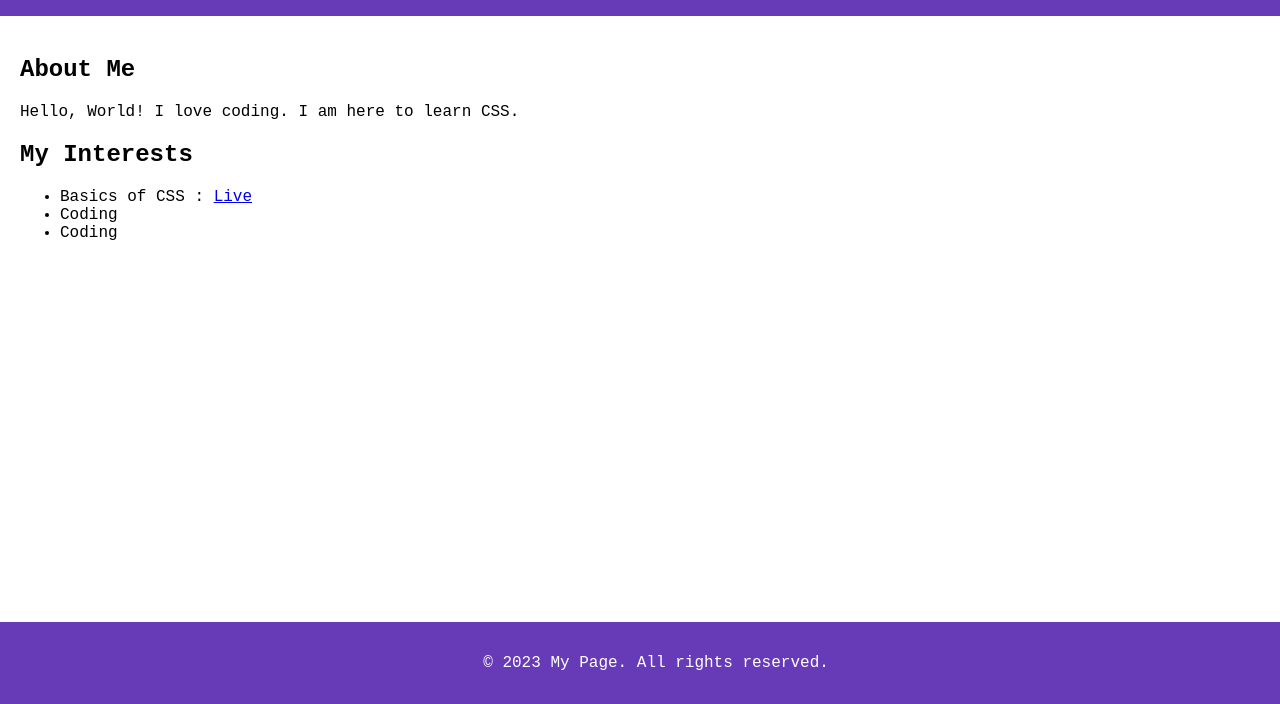
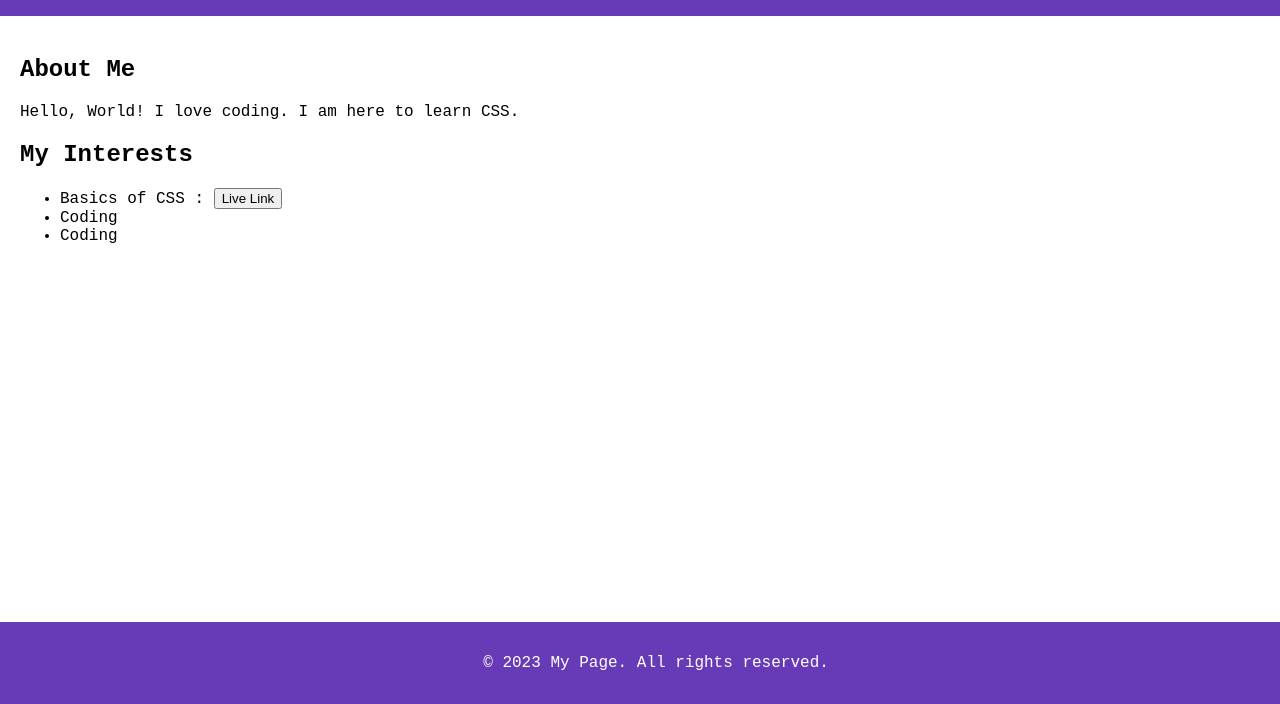
Before and after one commit to Pratik33/Web, a plain HTML site: page CSS/LectureOne.html in a window 1280 px wide. Shown: the part 96-800 px from the top of the page. Drawn offline with Linux system fonts and the light colour scheme.

Commit message:
html updated

```diff
--- a/CSS/LectureOne.html
+++ b/CSS/LectureOne.html
@@ -53,7 +53,7 @@
         <section>
             <h2>My Interests</h2>
             <ul>
-                <li>Basics of CSS : <a href = 'https://pratik33.github.io/Web/CSS/index.html'> Live </a> </li>
+                <li>Basics of CSS : <button> Live Link </button></li>
                 <li>Coding</li>
                 <li>Coding</li>
             </ul>
```
Also changed, not shown: CSS/index.html (+1 -1 lines).
